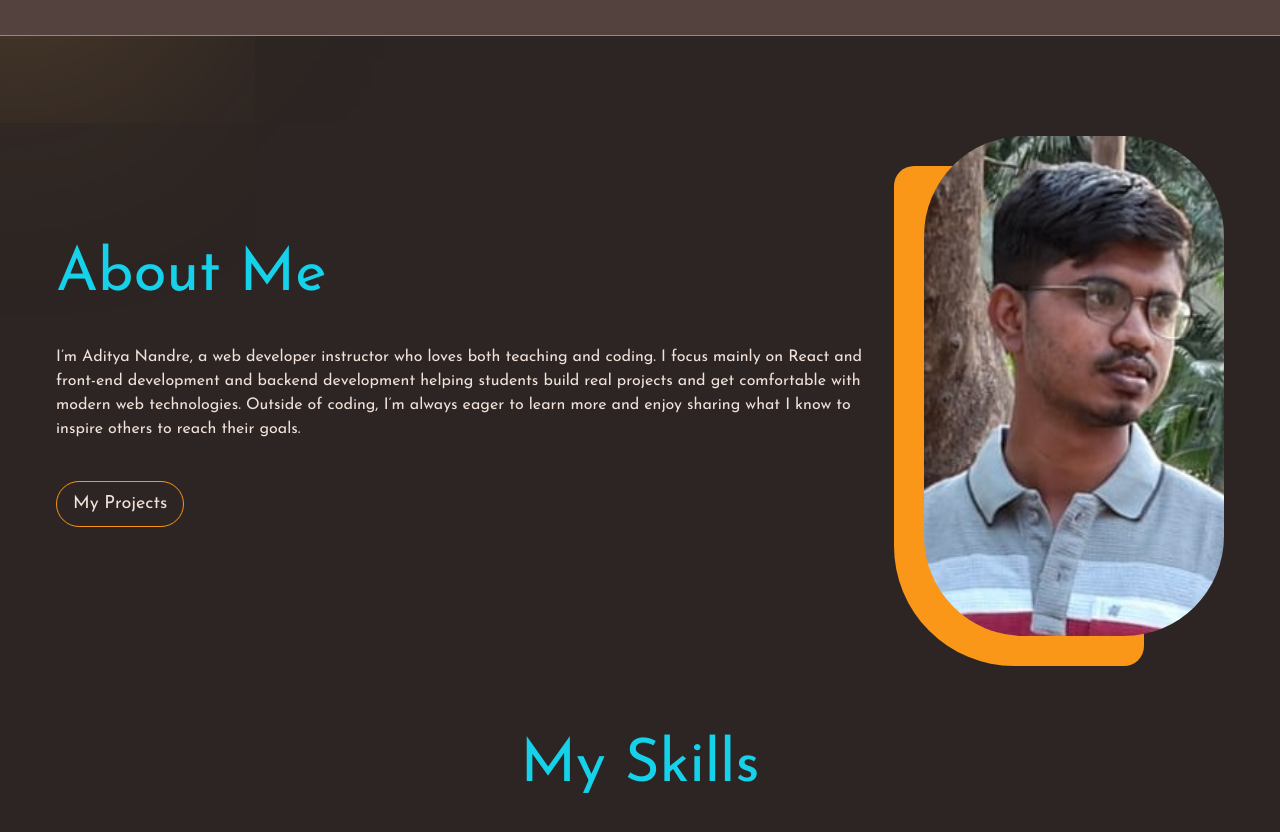
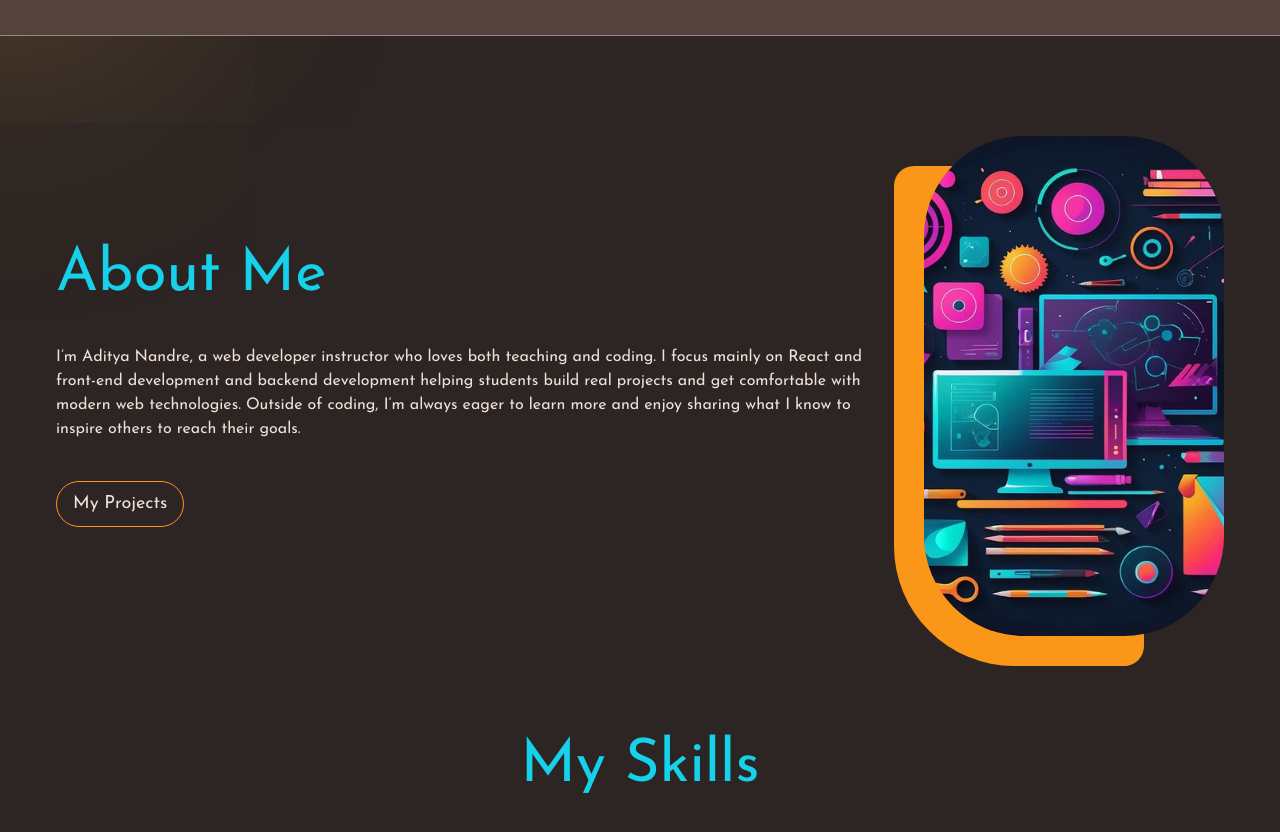
Before and after one commit to Aditya1873/portfoliowebsitepersonal, a React (Vite) app: page / in a window 1280 px wide. Shown: the part 640-1472 px from the top of the page. Built offline with nearby package versions, Linux system fonts and the light colour scheme.

Commit message:
Updated components and fixed image paths

```diff
--- a/src/components/aboutMeSection/AboutMeImage.jsx
+++ b/src/components/aboutMeSection/AboutMeImage.jsx
@@ -3,7 +3,7 @@ const AboutMeImage = () => {
     <div className="h-[500px] w-[300px] relative">
       <div className="h-[500px] w-[300px] rounded-[100px] absolute overflow-hidden">
         <img
-          src="/images/aditya.png"
+          src="/images/about-me.jpg"
           alt="About Me Image"
           className="h-full w-auto object-cover"
         />
--- a/src/components/heroSection/HeroImage.jsx
+++ b/src/components/heroSection/HeroImage.jsx
@@ -5,7 +5,8 @@ const HeroImage = () => {
     <div className="relative self-end h-full w-full items-center justify-center">
       <div className="h-full w-full">
         <img
-          src="/images/me.png"
+          src="/images/aditya.png"
+
           alt="Aditya"
           className="w-auto h-auto md:max-w-[570px] sm:max-w-[380px] absolute bottom-[0px] z-10 left-[50%] -translate-x-[50%]"
         />
```
